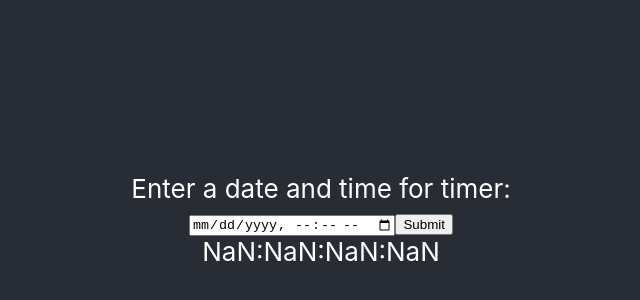
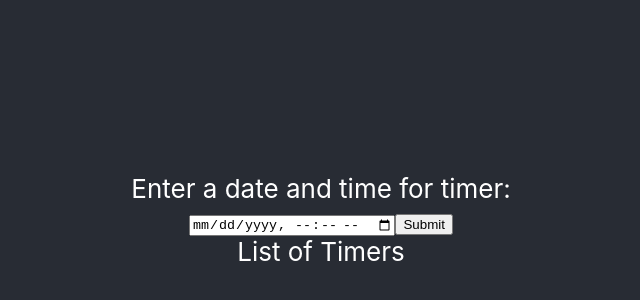
Before and after one commit to AshishTaduce/timer_react, a React (Create React App) app: page / in a window 1280 px wide. Shown: the part 180-480 px from the top of the page, without its empty margins (319-959 px from the left). Built offline with nearby package versions, Linux system fonts and the light colour scheme.

Commit message:
Handled memory leakage.

```diff
--- a/src/DatePicker/index.js
+++ b/src/DatePicker/index.js
@@ -6,19 +6,14 @@ class DatePicker extends Component{
 
     constructor(props) {
         super(props);
-        let temp = [<div>List of Timers</div>];
         this.state = {
             fetchedDate: null,
-            timersList: temp,
+            timersList: [<div>List of Timers</div>],
         }
     }
 
     onTimerFinish(targetTime){
-        // console.log('====================================');
-        // console.log('hum yaha hai',targetTime, this.state);
-        // console.log('====================================');
         let temp = this.state.timersList.slice();
-
         temp.splice(temp.indexOf(targetTime), 1);
         // console.log(temp);
         this.setState( {
@@ -58,10 +53,12 @@ class DatePicker extends Component{
 
                 <div className="timers-list">
                     {
-                        this.state.timersList !== undefined ? this.state.timersList.map((x) => {
-                        return (
-                                <TimerButton time = {new Date(x)} onFinish = {this.onTimerFinish.bind(this)}/>
+                        this.state.timersList !== undefined ? this.state.timersList.map((dateValue, index) => {
+                        if(index !== 0)
+                            return (
+                                <TimerButton targetTime= {new Date(dateValue)} onFinish = {this.onTimerFinish.bind(this)}/>
                                 );
+                        else return dateValue
                     }):null}
                 </div>
             </div>
--- a/src/TimerButton/index.js
+++ b/src/TimerButton/index.js
@@ -11,23 +11,27 @@ class TimerButton extends Component {
         let oneDay = 24 * 60 * 60 * 1000;
         console.log(this.props);
         this.state = {
-            days: (Math.floor(Math.abs(current - this.props.time) / oneDay)),
-            hours: (Math.floor(Math.abs(current - this.props.time ) / oneHour)% 24),
-            minutes: (Math.floor((Math.abs(current - this.props.time ) / oneMin) % 60)),
-            seconds: (Math.floor((Math.abs(current - this.props.time) / 1000) % 60)),
+            days: (Math.floor(Math.abs(current - this.props.targetTime) / oneDay)),
+            hours: (Math.floor(Math.abs(current - this.props.targetTime ) / oneHour)% 24),
+            minutes: (Math.floor((Math.abs(current - this.props.targetTime ) / oneMin) % 60)),
+            seconds: (Math.floor((Math.abs(current - this.props.targetTime) / 1000) % 60)),
         }
     }
 
-    componentDidMount() {this.a = setInterval(() => this.timer(), 1000)};
+    componentDidMount() {this.a = setInterval(() => {
+        this.timer();
+    }, 1000)};
 
     componentWillUnmount(){
         clearInterval(this.a);
     }
 
     timer() {
-        if(Math.round((this.props.time.getTime() - Date.now()) / 1000) === 0.00){
-            alert(`Timer finished of target time ${this.state.days}:${this.state.hours}:${this.state.minutes}:${this.state.seconds}`);
-            this.props.onFinish(this.props.time);
+        if(Math.round((this.props.targetTime.getTime() - Date.now()) / 1000) === 1.00){
+            clearInterval(this.a);
+            alert(`Timer finished of target time ${this.props.targetTime}`);
+            this.props.onFinish(this.props.targetTime);
+            return;
         }
         let current = new Date();
         let oneDay = 24 * 60 * 60 * 1000;
@@ -36,10 +40,10 @@ class TimerButton extends Component {
         // console.log(this.props.time.getTime() - Date.now());
         // console.log(Math.round((this.props.time.getTime() - Date.now()) / 1000) === 0.00);
         this.setState({
-            days: (Math.floor(Math.abs(current - this.props.time) / oneDay)),
-            hours: (Math.floor(Math.abs(current - this.props.time ) / oneHour)% 24),
-            minutes: (Math.floor((Math.abs(current - this.props.time ) / oneMin) % 60)),
-            seconds: (Math.floor((Math.abs(current - this.props.time) / 1000) % 60)),
+            days: (Math.floor(Math.abs(current - this.props.targetTime) / oneDay)),
+            hours: (Math.floor(Math.abs(current - this.props.targetTime ) / oneHour)% 24),
+            minutes: (Math.floor((Math.abs(current - this.props.targetTime ) / oneMin) % 60)),
+            seconds: (Math.floor((Math.abs(current - this.props.targetTime) / 1000) % 60)),
         });
     }
 
```
